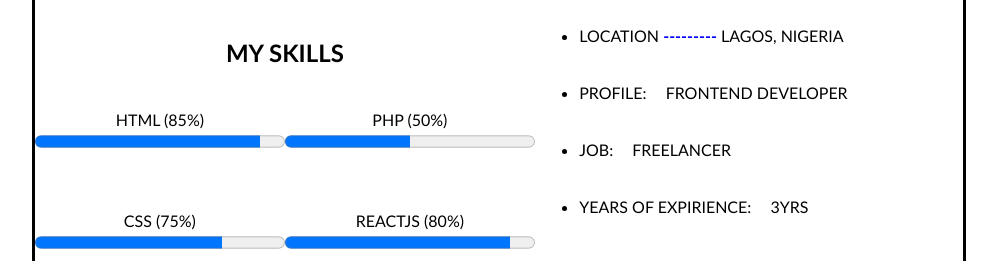
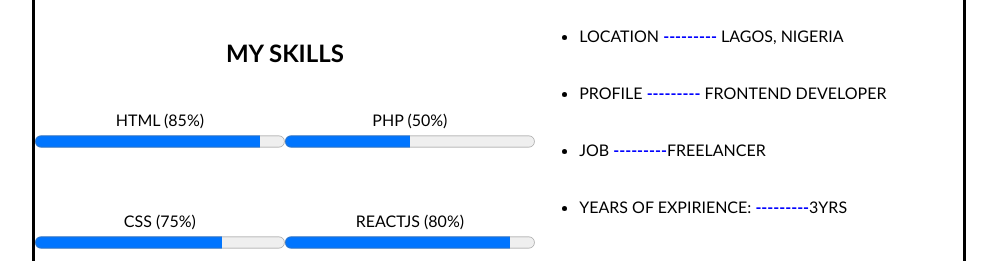
Before and after one commit to kelviin02/My_portfolio, a plain HTML site: page index.html in a window 1280 px wide. Shown: the part 1426-1687 px from the top of the page, without its empty margins (193-1190 px from the left). Drawn offline with nearby package versions, Linux system fonts and the light colour scheme.

Commit message:
added new changes

```diff
--- a/index.css
+++ b/index.css
@@ -387,9 +387,6 @@ html{
 .dotted-line {
     color: blue;
     font-weight: bolder;
-}
-.li-space{
-    margin-left: 15px;
 }
 
 progress {
--- a/index.html
+++ b/index.html
@@ -115,9 +115,9 @@
                                             <li class="li-element">NAME <span class="dotted-line">---------</span> ADEMOLA OPEOLUWA KELVIN</li> <br> <br>
                                             <li>AGE <span class="dotted-line">---------</span> 19YRS</li> <br> <br>
                                             <li>LOCATION <span class="dotted-line">---------</span> LAGOS, NIGERIA </li> <br> <br>
-                                            <li>PROFILE: <span class="li-space"> FRONTEND DEVELOPER</span></li> <br> <br>
-                                            <li>JOB:  <span class="li-space"> FREELANCER</span></li> <br> <br>
-                                            <li>YEARS OF EXPIRIENCE: <span class="li-space">3YRS</span></li> <br> <br>
+                                            <li>PROFILE <span class="dotted-line">---------</span> FRONTEND DEVELOPER</li> <br> <br>
+                                            <li>JOB <span class="dotted-line">---------</span>FREELANCER</li> <br> <br>
+                                            <li>YEARS OF EXPIRIENCE: <span class="dotted-line">---------</span>3YRS</li> <br> <br>
                                         </ul>
 
                                     </div>
```
